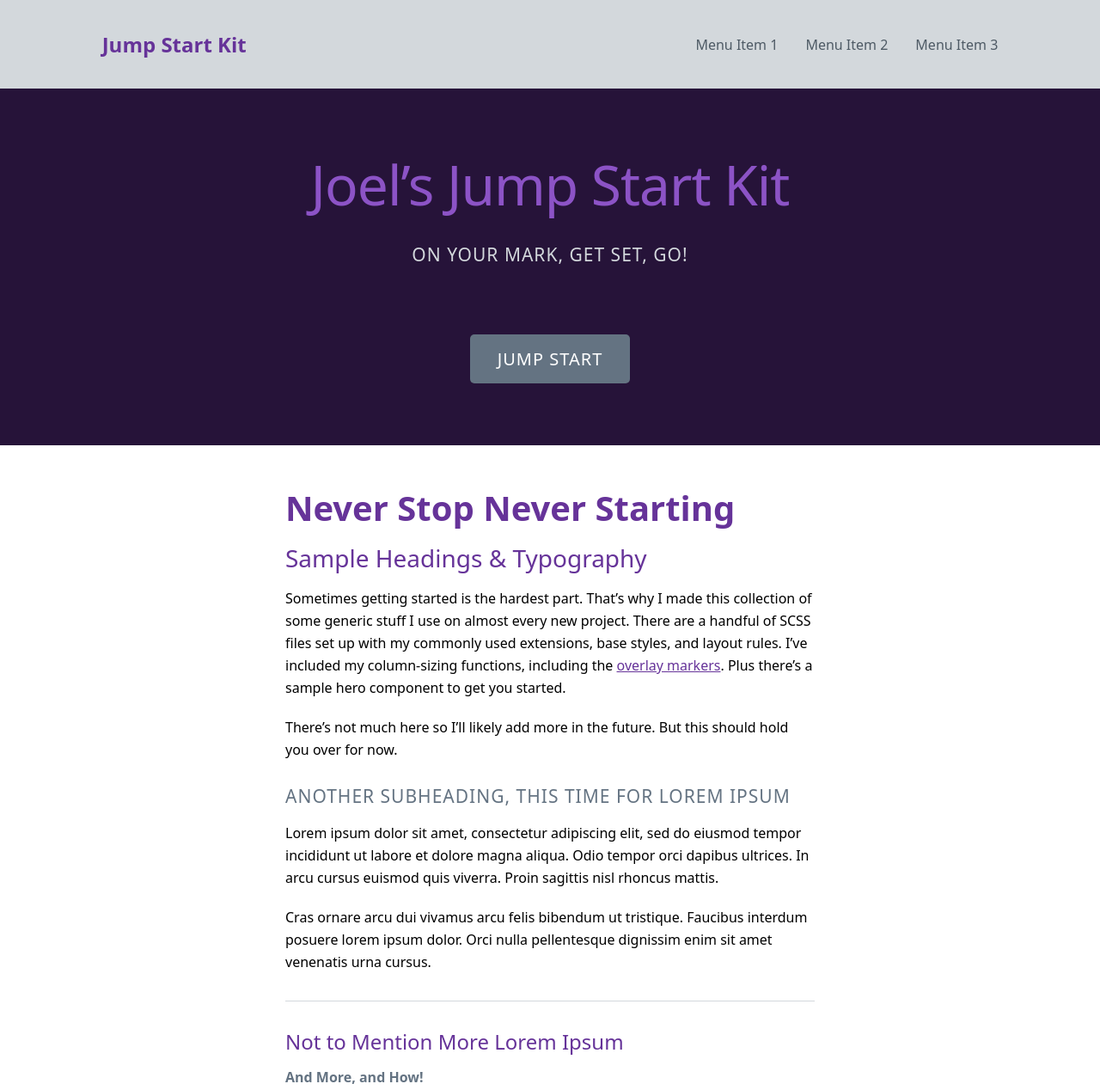
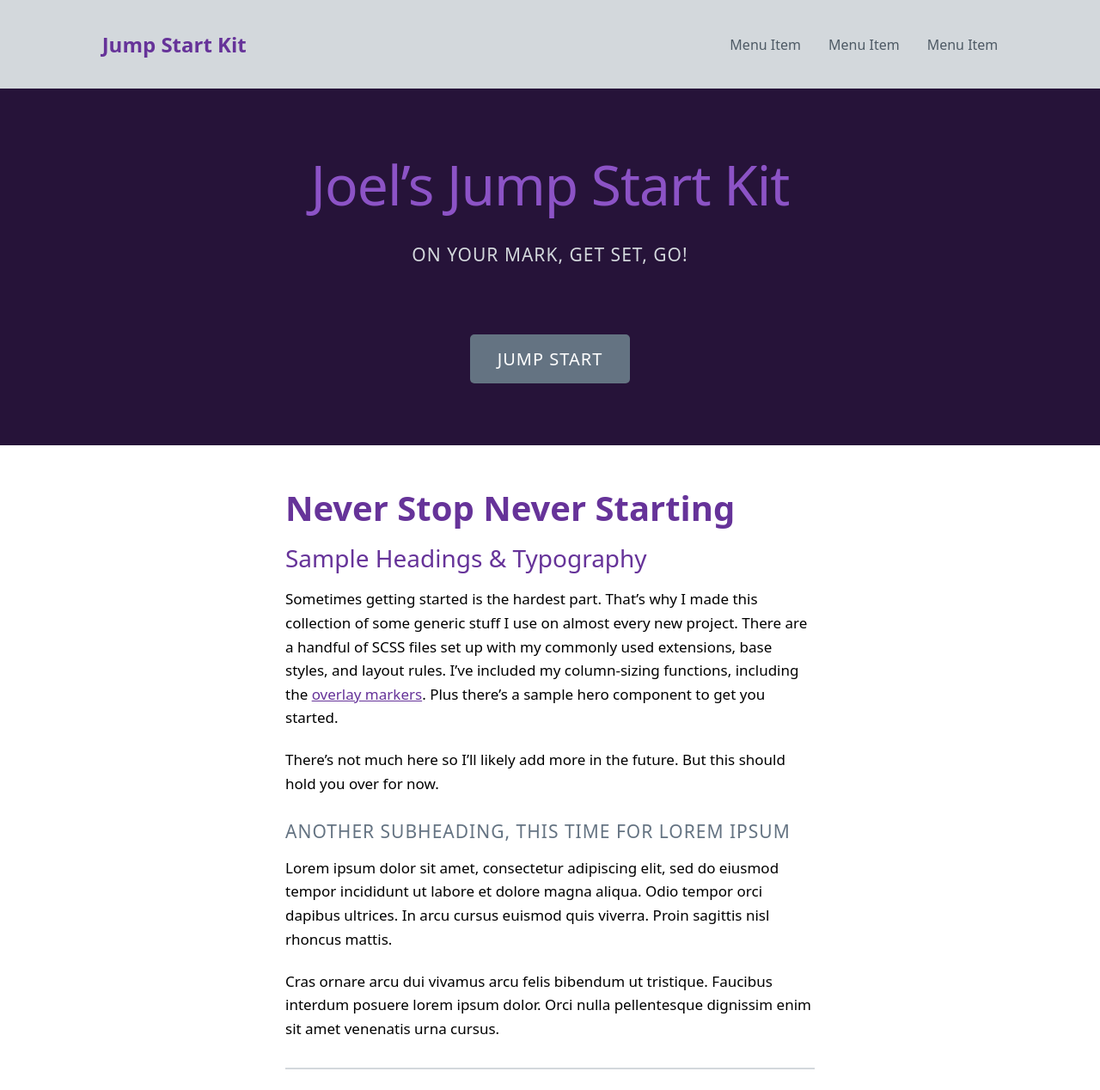
Before and after one commit to joelisfar/jump-start-kit, a plain HTML site: page index.html in a window 1280 px wide. Shown: the top 1268 px of the page at 86% size. Drawn offline with Linux system fonts and the light colour scheme.

Commit message:
Adding a few more narrow view enhancements

```diff
--- a/_sass/site/base/_formatted-type.scss
+++ b/_sass/site/base/_formatted-type.scss
@@ -10,8 +10,15 @@
 		}
 	}
 
+	// Sizing
+	p, ul, ol, {
+		@include w700 {
+			font-size: em(17);
+		}
+	}
+
 	// Margins
-	p, ul, .button {
+	p, ul, ol, .button {
 		&:not(:last-child) {
 			margin-bottom: 1.25em;
 		}
--- a/_sass/site/base/_root-type.scss
+++ b/_sass/site/base/_root-type.scss
@@ -9,6 +9,7 @@ a {
 	text-decoration: none;
 	display: block;
 	color: currentColor;
+	transition: color $timing-default;
 }
 
 // Headings
--- a/_sass/site/extensions/_mixins.scss
+++ b/_sass/site/extensions/_mixins.scss
@@ -19,46 +19,67 @@
 
 // Typesets
 @mixin h1-set {
-	font-size: 4em;
 	line-height: 1;
 	font-weight: $light;
 	color: $purple;
 	letter-spacing: rem(-1);
+
+	font-size: 3.5em;
+	@include w700 {
+		font-size: 4em;
+	}
 }
 
 @mixin h2-set {
-	font-size: 2.5em;
 	line-height: 1.25;
 	font-weight: $bold;
 	color: $purple;
+
+	font-size: 2em;
+	@include w700 {
+		font-size: 2.5em;
+	}
 }
 
 @mixin h3-set {
-	font-size: 1.75em;
 	line-height: 1.25;
 	font-weight: $medium;
 	color: $purple;
+
+	font-size: 1.5em;
+	@include w700 {
+		font-size: 1.75em;
+	}
 }
 
 @mixin h4-set {
-	font-size: rem(21);
 	line-height: 1.25;
 	font-weight: $medium;
 	color: $gray;
 	text-transform: uppercase;
 	letter-spacing: rem(1);
+
+	font-size: rem(18);
+	@include w700 {
+		font-size: rem(21);
+	}
 }
 
 @mixin h5-set {
-	font-size: 1.5em;
 	line-height: 1.25;
 	font-weight: $medium;
 	color: $purple;
+
+	font-size: 1.5em;
 }
 
 @mixin h6-set {
-	font-size: 1em;
 	line-height: 1.25;
 	font-weight: $heavy;
 	color: $gray;
+
+	font-size: 1em;
+	@include w700 {
+		font-size: em(17);
+	}
 }
--- a/_sass/site/layout/_container.scss
+++ b/_sass/site/layout/_container.scss
@@ -1,7 +1,7 @@
 .container {
     margin: 0 auto;
-    min-width: 272px;
     width: col(12);
+    min-width: rem(296);
     &--standard {
         @include w700 {
             width: col(11);
--- a/_sass/site/layout/_site-footer.scss
+++ b/_sass/site/layout/_site-footer.scss
@@ -7,8 +7,11 @@
             justify-content: space-between;
         }
         .logo {
-            font-weight: $medium;
+            font-weight: $bold;
             color: $purple;
+            &:hover {
+                color: $gray;
+            }
         }
         p {
             a {
--- a/_sass/site/layout/_site-header.scss
+++ b/_sass/site/layout/_site-header.scss
@@ -11,13 +11,19 @@
             font-size: 1.5em;
             font-weight: $bold;
             color: $purple;
+            &:hover {
+                color: $gray;
+            }
         }
         nav {
             ul {
                 display: flex;
                 li {
                     &:not(:last-child) {
-                        margin-right: 2em;
+                        margin-right: 1.5em;
+                        @include w480 {
+                            margin-right: 2em;
+                        }
                     }
                     a {
                         font-weight: $medium;
--- a/index.html
+++ b/index.html
@@ -30,9 +30,9 @@
                 <a href="." class="logo">Jump Start Kit</a>
                 <nav class="site-nav">
                     <ul>
-                        <li><a href=".">Menu Item 1</a></li>
-                        <li><a href=".">Menu Item 2</a></li>
-                        <li><a href=".">Menu Item 3</a></li>
+                        <li><a href=".">Menu Item</a></li>
+                        <li><a href=".">Menu Item</a></li>
+                        <li><a href=".">Menu Item</a></li>
                     </ul>
                 </nav>
             </div>
@@ -42,8 +42,8 @@
 	<main class="site-main" id="main-content">
 		<section class="hero hero--home">
 			<div class="container">
-				<h1>Joel’s Jump Start Kit</h1>
-				<h2 class="set-h4">On your mark, get set, go!</h2>
+				<h1>Joel’s Jump Start&nbsp;Kit</h1>
+				<h2 class="set-h4">On your mark, get&nbsp;set,&nbsp;go!</h2>
 				<a href="https://github.com/joelisfar/jump-start-kit/" class="button button--large">Jump Start</a>
 			</div>
 		</section>
@@ -60,7 +60,7 @@
 							<p>Lorem ipsum dolor sit amet, consectetur adipiscing elit, sed do eiusmod tempor incididunt ut labore et dolore magna aliqua. Odio tempor orci dapibus ultrices. In arcu cursus euismod quis viverra. Proin sagittis nisl rhoncus mattis.</p>
 							<p>Cras ornare arcu dui vivamus arcu felis bibendum ut tristique. Faucibus interdum posuere lorem ipsum dolor. Orci nulla pellentesque dignissim enim sit amet venenatis urna cursus.</p>
 							<hr>
-							<h5>Not to Mention More Lorem Ipsum</h5>
+							<h5>Not to Mention More Lorem&nbsp;Ipsum</h5>
 							<h6>And More, and How!</h6>
 							<p>Sit amet facilisis magna etiam tempor orci eu lobortis elementum. Vulputate dignissim suspendisse in est ante in nibh. Penatibus et magnis dis parturient montes.</p>
 							<p>Erat pellentesque adipiscing commodo elit at imperdiet dui accumsan sit. Maecenas pharetra convallis posuere morbi leo.</p>
```
Also changed, not shown: css/main.css, 2 other files.
